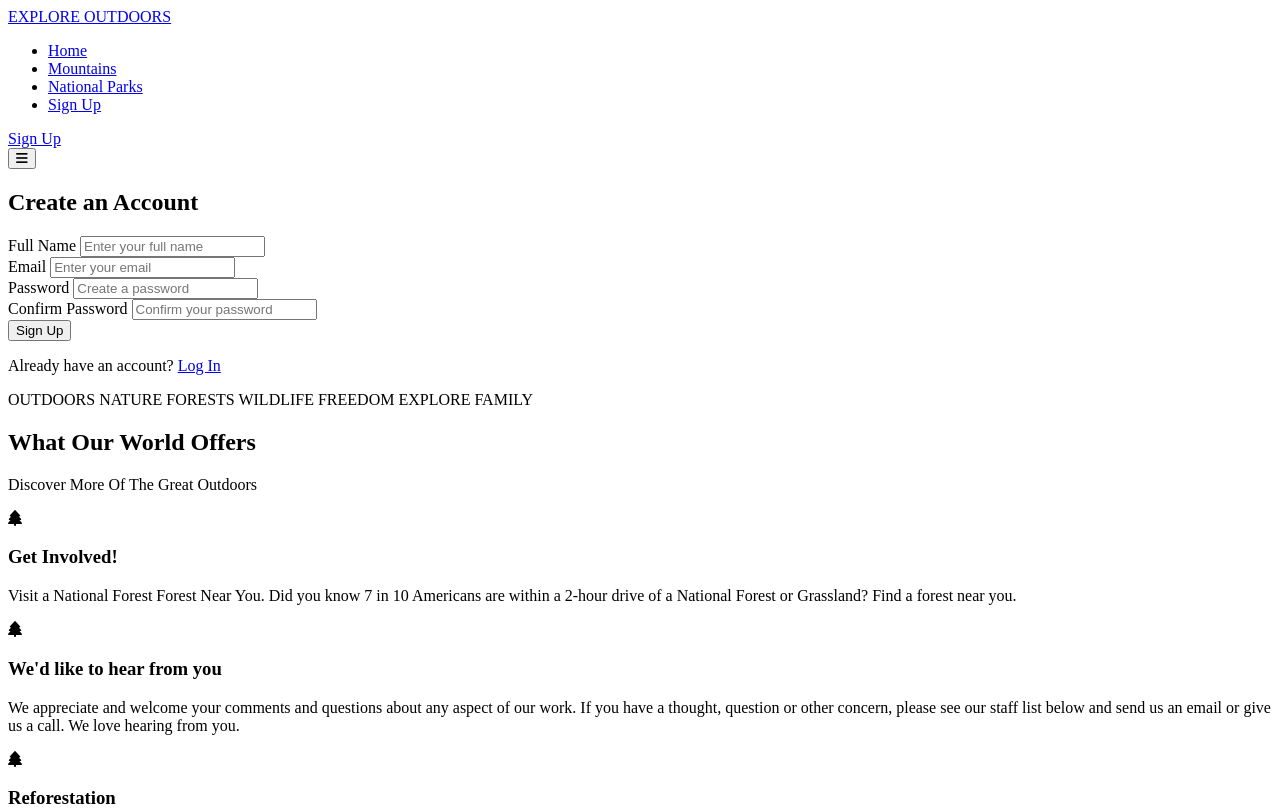
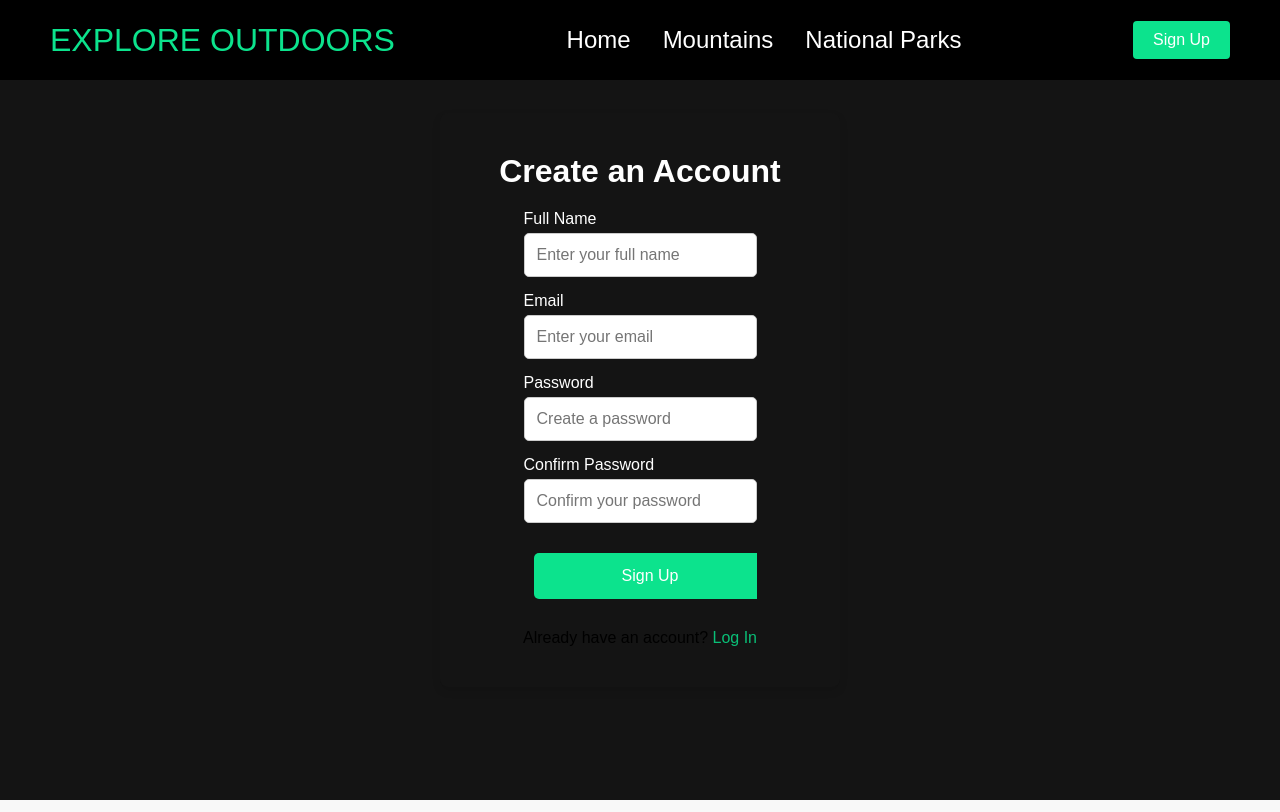
Before and after one commit to AltonPatterson514/CAPSTONE2b, a plain HTML site: page signup.html in a window 1280 px wide. Shown: the top 812 px of the page. Drawn offline with Linux system fonts and the light colour scheme; the site is published under a folder, as on GitHub Pages, so addresses that start at the root find nothing; a script that the page names is missing.

Commit message:
fixed mp

```diff
--- a/signup.html
+++ b/signup.html
@@ -4,7 +4,7 @@
     <meta charset="UTF-8">
     <meta name="viewport" content="width=device-width, initial-scale=1.0">
     <title>National Park Search</title>
-    <link rel="stylesheet" href="/styles.css">
+    <link rel="stylesheet" href="./styles.css">
     <!-- Font Awesome Link -->
     <script src="https://kit.fontawesome.com/e038534fdb.js" crossorigin="anonymous"></script>
 </head>
@@ -15,16 +15,16 @@
             <a href="/" id="navbar-logo">EXPLORE OUTDOORS</a>
             <ul class="navbar__menu">
                 <li class="navbar__item">
-                    <a href="/" class="navbar__links">Home</a>
+                    <a href="./" class="navbar__links">Home</a>
                 </li>
                 <li class="navbar__item">
-                    <a href="/mountains.html" class="navbar__links">Mountains</a>
+                    <a href="./mountains.html" class="navbar__links">Mountains</a>
                 </li>
                 <li class="navbar__item">
-                    <a href="/nationalpark.html" class="navbar__links">National Parks</a>
+                    <a href="./nationalpark.html" class="navbar__links">National Parks</a>
                 </li>
                 <li class="navbar__btn mobile">
-                    <a href="/signup.html" class="navbar__links">Sign Up</a>
+                    <a href="./signup.html" class="navbar__links">Sign Up</a>
                 </li>
 
             </ul>
@@ -32,7 +32,7 @@
 
 
 <div class="navbar__btn desktop">
-    <a href="/signup.html" class="button"> Sign Up</a>
+    <a href="./signup.html" class="button"> Sign Up</a>
 </div>
 
 <button
@@ -143,6 +143,6 @@ false
 </section>
 
      </main>
-<script class="/app.js"></script>
+<script class="./app.js"></script>
 </body>
 </html>
```
